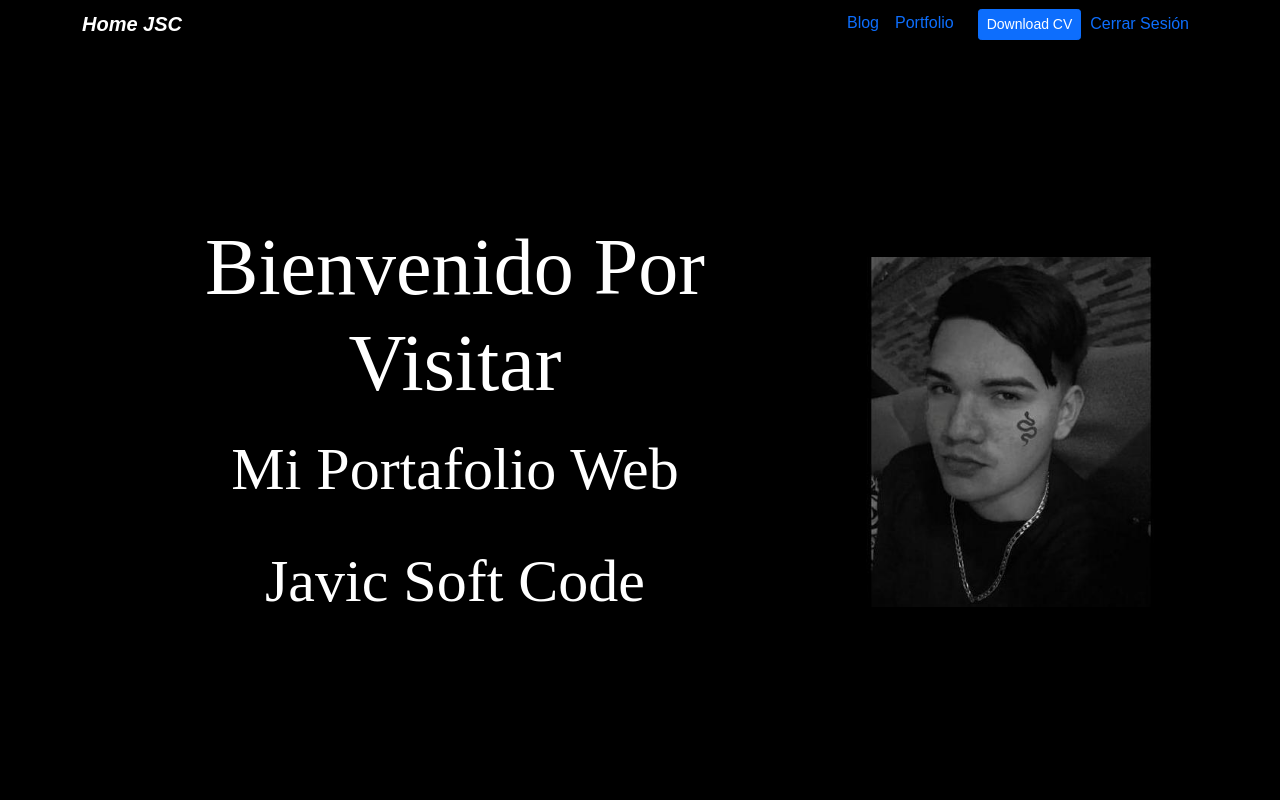
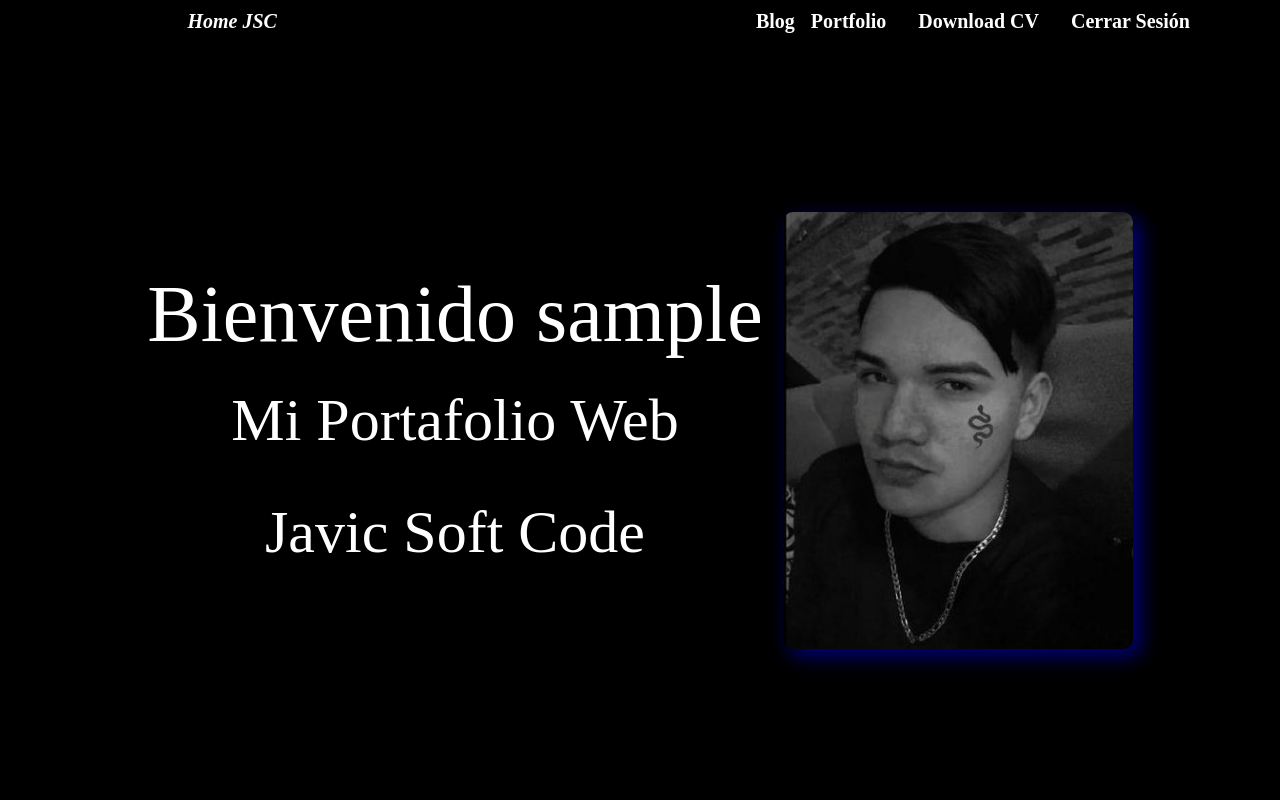
Before and after one commit to JavicSoftCode/Portfolio, a Django app: page /accounts/ in a window 1280 px wide. Run offline with Django 5.2, Linux system fonts and the light colour scheme; the visitor is signed in with stand-in values (Sample User, id 1).

Commit message:
funciono

```diff
--- a/BackEnd/Apps/accounts/forms.py
+++ b/BackEnd/Apps/accounts/forms.py
@@ -29,7 +29,6 @@ class UserSignUpForm(UserCreationForm):
 
 
 class UserSignInForm(AuthenticationForm):
-
   class Meta:
     model = User
     User.email = forms.EmailField(required=True)
--- a/BackEnd/Apps/accounts/models.py
+++ b/BackEnd/Apps/accounts/models.py
@@ -1,4 +1,3 @@
-from django.contrib.auth.hashers import make_password
 from django.contrib.auth.models import AbstractUser, Group, Permission, BaseUserManager
 from django.core.mail import send_mail
 from django.db import models
@@ -85,6 +84,7 @@ class User(AbstractUser):
   email = models.EmailField(_('Correo Electrónico'), unique=True, validators=[ValidatorUser.validate_email])
   is_staff = models.BooleanField(_('Admin'), default=False)
   is_active = models.BooleanField(_('Activo'), default=True)
+
   groups = models.ManyToManyField(
     Group,
     related_name='user_set_custom',  # Cambia el nombre aquí
@@ -119,12 +119,11 @@ class User(AbstractUser):
   def __str__(self):
     return self.username
 
-  def save(self, *args, **kwargs):
-    # Encriptar la contraseña si es nueva o ha sido modificada
-    if not self.pk or self.password != User.objects.get(pk=self.pk).password:
-        self.set_password(self.password)  # Utiliza set_password para encriptar
-    super(User, self).save(*args, **kwargs)
-
+  # def save(self, *args, **kwargs):
+  #   # Encriptar la contraseña si es nueva o ha sido modificada
+  #   if not self.pk or self.password != User.objects.get(pk=self.pk).password:
+  #       self.set_password(self.password)  # Utiliza set_password para encriptar
+  #   super(User, self).save(*args, **kwargs)
 
   def __str__(self):
     # Asegúrate de que el nombre o el correo no sean None
--- a/FrontEnd/static/css/main.css
+++ b/FrontEnd/static/css/main.css
@@ -1,25 +1,61 @@
-/*@import url('https://cdnjs.cloudflare.com/ajax/libs/font-awesome/6.0.0-beta3/css/all.min.css');*/
-                                            /* Eliminar barra de desplazamiento */
+/* Importación de Font Awesome */
+@import url('https://cdnjs.cloudflare.com/ajax/libs/font-awesome/6.0.0-beta3/css/all.min.css');
+
+/* Eliminar barra de desplazamiento */
 html::-webkit-scrollbar {
     width: 0;
 }
 
-/* Colores de fondo */
+/* General */
+* {
+    font-family: "Times New Roman", cursive;
+    color: white;
+    margin: 0;
+    padding: 0;
+    box-sizing: border-box;
+}
+
+/* Navegación */
+nav {
+    font-size: 20px;
+    font-weight: bold;
+    position: fixed;   /* Hace que el nav quede fijo en la parte superior */
+
+}
+
+li:hover {
+    box-shadow: 0 5px 10px navy; /* Sombra azul marino */
+}
+
+/* Botones */
+button, .btn- {
+    font-size: 20px;
+    font-weight: bold;
+}
+
+button:hover, .btn-:hover {
+    box-shadow: 0 5px 10px navy;
+}
+
+nav .btn- {
+    background-color: black;
+    border: none;
+    margin-left: 1rem;
+}
+
+/* Fondo y colores */
 body, .bg-black {
     background-color: #090909;
 }
 
-
-/* Efectos hover */
+/* Tarjetas de proyecto */
 .card-project:hover {
     border: 1px solid #eee;
     cursor: pointer;
 }
 
-/* Estilos para imágenes */
-.img-size,
-.img-size-portfolio,
-.img-blog-datails {
+/* Estilos de imágenes */
+.img-size, .img-size-portfolio, .img-blog-datails {
     border-radius: 20px;
     object-fit: cover;
 }
@@ -40,14 +76,13 @@ body, .bg-black {
     margin: 0 20px 10px 0;
 }
 
-/* Botones */
+/* Botones CV */
 .btn-cv {
     background-color: #001f3f; /* Azul marino */
     color: white;
 }
 
-
-/* Logos y efectos de hover */
+/* Logotipos y efectos hover */
 .tech-logos .logo-wrapper {
     display: inline-block;
     margin-right: 12px;
@@ -79,17 +114,31 @@ body, .bg-black {
 /* Estilo adicional */
 .img-JSC {
     margin-top: -57%;
-    margin-left: -30%;
+    margin-left: -12%;
 }
 
-.font-family-home,
-.justif-interlineado {
+/* Tipografía y alineación de texto */
+.font-family-home, .justif-interlineado {
     font-family: "Times New Roman", cursive;
     font-size: 18px;
     text-align: justify;
     line-height: 1.6;
 }
 
+/* Contenedor */
 .container {
     margin-top: -5px;
 }
+
+
+/* Alineación del contenedor de bienvenida */
+.font-family-home, .justif-interlineado {
+    font-family: "Times New Roman", cursive;
+    font-size: 18px;
+    text-align: justify;
+    line-height: 1.6;
+}
+/* Contenedor General */
+.container {
+    margin-top: -10px;
+}
--- a/FrontEnd/static/css/welcome.css
+++ b/FrontEnd/static/css/welcome.css
@@ -38,3 +38,7 @@ img {
     height: auto;
     border-radius: 10px;
 }
+
+.custom-shadow {
+    box-shadow: 7px 7px 20px navy;
+}
--- a/FrontEnd/templates/components/navbar.html
+++ b/FrontEnd/templates/components/navbar.html
@@ -1,6 +1,7 @@
 {% load static %}
 <nav class="navbar navbar-expand-lg navbar-white bg-black">
     <div class="container">
+        <a class="navbar-brand fw-bold fst-italic text-black" href="/admin">Home JSC</a>
         <a class="navbar-brand fw-bold fst-italic text-white" href="/">Home JSC</a>
         <button class="navbar-toggler" type="button" data-bs-toggle="collapse" data-bs-target="#navbarNav"
                 aria-controls="navbarNav" aria-expanded="false" aria-label="Toggle navigation">
@@ -10,21 +11,21 @@
             <ul class="navbar-nav ms-auto">
                 {% if user.is_authenticated %}
                     <li class="nav-item">
-                        <a class="nav-link" href="{% url 'My_Blogs:blog_list' %}">Blog</a>
+                        <a class="nav-link text-white" href="{% url 'My_Blogs:blog_list' %}">Blog</a>
                     </li>
                     <li class="nav-item">
-                        <a class="nav-link" href="{% url 'My_Portfolio_and_Projects:portfolio_and_projects' %}">Portfolio</a>
+                        <a class="nav-link text-white"
+                           href="{% url 'My_Portfolio_and_Projects:portfolio_and_projects' %}">Portfolio</a>
                     </li>
-                    <li class="nav-item d-flex align-items-center ms-3">
-                        <a class="btn btn-primary btn-sm"
+                    <li class="nav-item d-flex align-items-center">
+                        <a class="nav-link btn- text-white"
                            href="{% static 'public/appMy_Portfolio_and_Projects/CV-JSC.pdf' %}" target="_blank">Download
                             CV</a>
                     </li>
                     <form method="POST" action="{% url 'accounts:signout' %}">
                         {% csrf_token %}
-                        <button class="nav-link btn btn-link" type="submit">Cerrar Sesión</button>
+                        <button class="nav-link btn- text-white" type="submit">Cerrar Sesión</button>
                     </form>
-
                 {% else %}
                     <li class="nav-item">
                         <a class="nav-link text-white" href="{% url 'accounts:signin' %}">Iniciar Sesión</a>
--- a/FrontEnd/templates/components/welcome.html
+++ b/FrontEnd/templates/components/welcome.html
@@ -1,10 +1,17 @@
 {% load static %}
 <link rel="stylesheet" href="{% static 'css/welcome.css' %}">
-<div class="container-welcome">
-    <div class="text">
-        <h1>Bienvenido Por Visitar</h1>
-        <p>Mi Portafolio Web</p>
-        <p>Javic Soft Code</p>
+<div class="container-principal_welcome">
+    <div class="container-welcome">
+        <div class="text">
+            {% if user.is_authenticated %}
+                <h1>Bienvenido {{ user.username }}</h1>
+            {% else %}
+                <h1>Bienvenido Developer</h1>
+            {% endif %}
+            <p>Mi Portafolio Web</p>
+            <p>Javic Soft Code</p>
+        </div>
+        <img class="custom-shadow" src="{% static 'public/appMy_Portfolio_and_Projects/JSC.jpeg' %}"
+             alt="JavicSoftCode">
     </div>
-    <img src="{% static 'public/appMy_Portfolio_and_Projects/JSC.jpeg' %}" alt="Logo o imagen relacionada">
 </div>
```
Also changed, not shown: BackEnd/Apps/accounts/views.py (+17 -9 lines), FrontEnd/static/css/forms_Accounts.css (deleted, +0 -7 lines), Portfolio/settings.py (+52 -26 lines), FrontEnd/static/public/appMy_Portfolio_and_Projects/JSC.jpeg.
